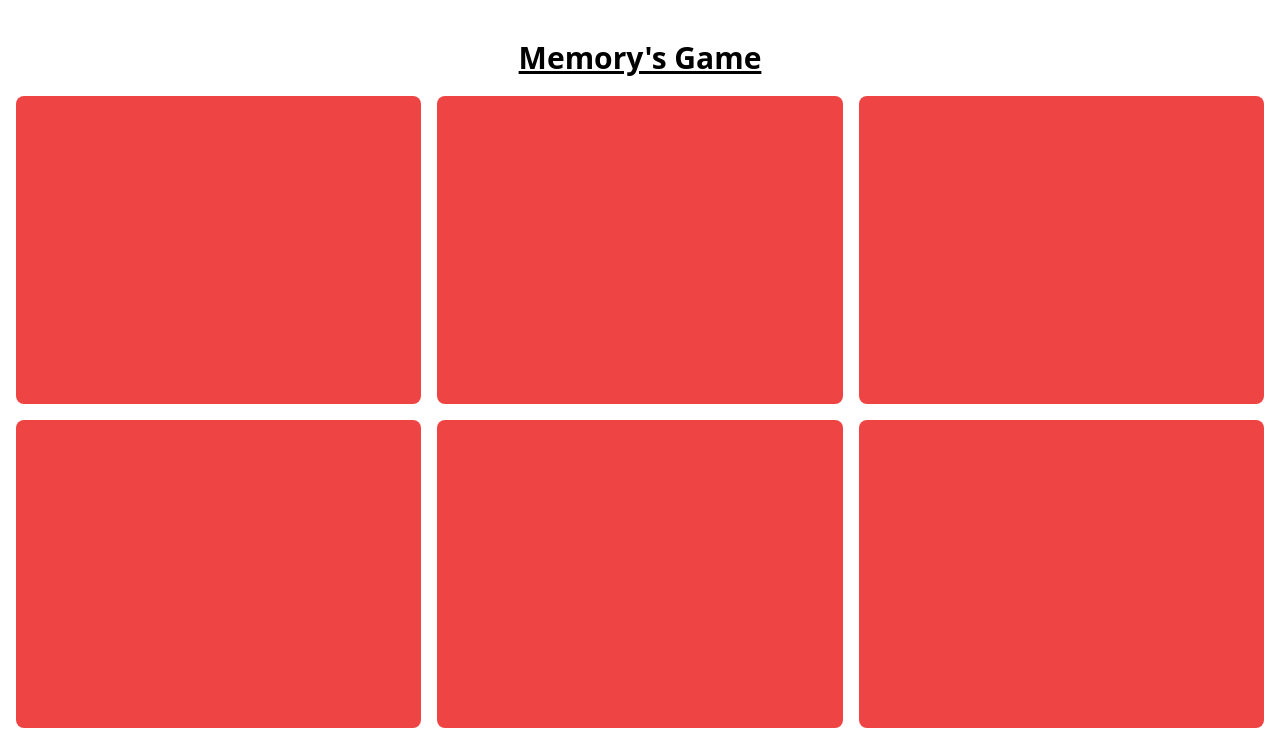
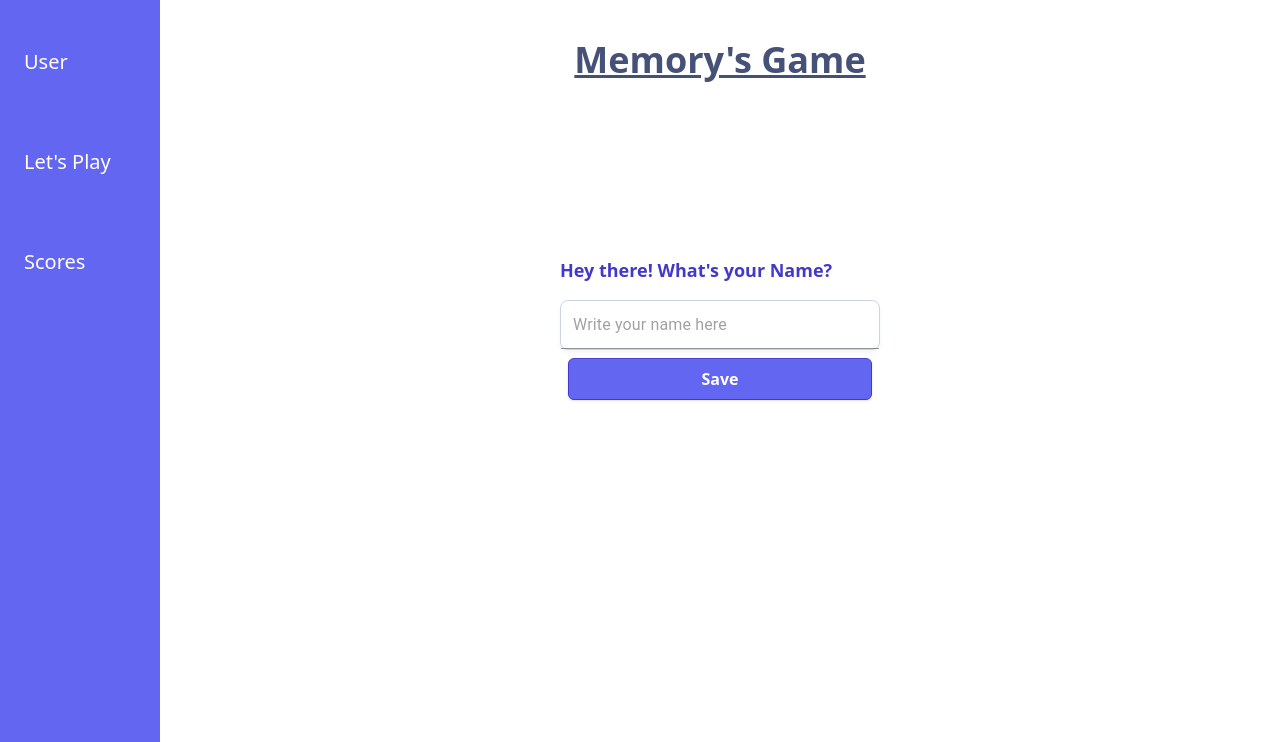
Before and after one commit to NunomValdez/memory_game, a React (Vite) app: page / in a window 1280 px wide. Shown: the top 742 px of the page. Built offline with nearby package versions, Linux system fonts and the light colour scheme.

Commit message:
refactor on routing and styles - ongoing

```diff
--- a/src/App.jsx
+++ b/src/GameApp.jsx
@@ -1,16 +1,12 @@
 import { useEffect, useRef, useContext } from "react";
-import {
-  Routes,
-  Route,
-  // Outlet, Link
-} from "react-router-dom";
+import { Routes, Route, Outlet } from "react-router-dom";
 import ScoreModal from "./components/ScoreModal";
-import UserNameForm from "./components/User";
-
 import GameBoard from "./components/GameBoard";
 import { GameContext } from "./context-provider/ContextProvider";
+import UserNameForm from "./components/UserNameForm";
+import NavBar from "./components/NavBar";
 
-function App() {
+function GameApp() {
   const {
     gameCards,
     setGameCards,
@@ -74,13 +70,16 @@ function App() {
   }
 
   return (
-    <section className="py-10 flex flex-col justify-center items-center">
-      <h1 className="text-3xl font-bold underline justify-center">
+    <div className="flex h-screen">
+      <NavBar />
+      <section className="flex-1 py-10 flex flex-col items-center">
+        <h1 className="text-4xl font-bold text-blue-950 text-opacity-80 underline">
           {`${playerName}'s Game`}
         </h1>
         <Routes>
+          <Route path="/" element={<UserNameForm />} />
           <Route
-          path="/"
+            path="game"
             element={
               <GameBoard
                 duplicatedImagesArray={gameCards}
@@ -88,10 +87,11 @@ function App() {
               />
             }
           />
-        <Route path="user" element={<UserNameForm />} />
-        <Route path="score" element={<ScoreModal />} />
+          <Route path="scores" element={<ScoreModal />} />
         </Routes>
+        <Outlet />
       </section>
+    </div>
   );
 }
-export default App;
+export default GameApp;
--- a/src/components/Card.jsx
+++ b/src/components/Card.jsx
@@ -12,7 +12,7 @@ export default function Card({ photo, handleImageClick, photoIndex }) {
       onClick={() => handleImageClick(photoIndex)}
     >
       <div
-        className={`${cardAnimationClass} absolute top-0 left-0 w-full h-full bg-red-500 rounded-lg`}
+        className={`${cardAnimationClass} absolute top-0 left-0 w-full h-full bg-indigo-500 rounded-lg`}
       ></div>
       <img
         src={src.small}
--- a/src/components/GameBoard.jsx
+++ b/src/components/GameBoard.jsx
@@ -3,7 +3,7 @@ import Card from "./Card";
 /* eslint-disable react/prop-types */
 export default function GameBoard({ duplicatedImagesArray, handleImageClick }) {
   return (
-    <div className="grid grid-rows-3 grid-cols-3 gap-4 justify-center justify-items-center p-4">
+    <div className="grid grid-rows-3 grid-cols-4 gap-4 justify-center justify-items-center">
       {duplicatedImagesArray.map((photo, photoIndex) => (
         <Card
           key={`${photo.id}-${photoIndex}`}
--- /dev/null
+++ b/src/components/NavBar.jsx
@@ -0,0 +1,34 @@
+import { Link } from "react-router-dom";
+
+export default function NavBar() {
+  return (
+    <nav className="flex flex-col justify-start w-40 bg-indigo-500 text-white h-lvh">
+      <ul className="space-y-2 p-4 ">
+        <li>
+          <Link
+            to="/"
+            className="block px-2 hover:underline hover:underline-offset-[6px]  py-8 rounded hover:bg-indigo-600 transition duration-200 text-xl"
+          >
+            User
+          </Link>
+        </li>
+        <li>
+          <Link
+            to="/game"
+            className="block px-2 hover:underline hover:underline-offset-[6px]  py-8 rounded hover:bg-indigo-600 transition duration-200 text-xl"
+          >
+            Let&apos;s Play
+          </Link>
+        </li>
+        <li>
+          <Link
+            to="/game/scores"
+            className="block px-2 hover:underline hover:underline-offset-[6px]  py-8 rounded hover:bg-indigo-600 transition duration-200 text-xl"
+          >
+            Scores
+          </Link>
+        </li>
+      </ul>
+    </nav>
+  );
+}
--- a/src/components/User.jsx
+++ /dev/null
@@ -1,119 +0,0 @@
-/* eslint-disable react/display-name */
-/* eslint-disable react/prop-types */
-import { useEffect, forwardRef, useState, useContext } from "react";
-import PropTypes from "prop-types";
-import { FormControl, useFormControlContext } from "@mui/base/FormControl";
-import { Input } from "@mui/base/Input";
-import clsx from "clsx";
-import { GameContext } from "../context-provider/ContextProvider";
-
-export default function UserNameForm() {
-  const [userName, setUserName] = useState("");
-  const { setPlayerName } = useContext(GameContext);
-
-  // Load name from localStorage on mount
-  useEffect(() => {
-    const storedName = localStorage.getItem("playerName");
-    if (storedName) {
-      setUserName(storedName);
-      setPlayerName(storedName);
-    }
-  }, [setPlayerName]);
-
-  const handleInputChange = (event) => {
-    event.preventDefault();
-    setUserName(event.target.value);
-  };
-  const handleSaveNameInput = () => {
-    setPlayerName(userName);
-    localStorage.setItem("playerName", userName);
-    setUserName(""); // Reset the input field
-  };
-
-  return (
-    <div>
-      <FormControl defaultValue="" className="font-sans pt-52" required>
-        <Label className="font-bold text-lg text-indigo-600">
-          Hey there! What&apos;s your Name?
-        </Label>
-        <Input
-          placeholder="Write your name here"
-          slotProps={{
-            input: {
-              className:
-                "w-80  font-sans font-normal leading-5 px-3 py-2 rounded-lg shadow-md shadow-slate-100 dark:shadow-slate-900 focus:shadow-outline-purple dark:focus:shadow-outline-purple focus:shadow-lg border border-solid border-slate-300 hover:border-purple-500 dark:hover:border-purple-500 focus:border-purple-400 dark:focus:border-purple-500 dark:border-slate-600 bg-white dark:bg-slate-900 text-slate-900 dark:text-slate-300 focus-visible:outline-0",
-            },
-          }}
-          onChange={handleInputChange}
-        />
-        <button
-          className="m-2 bg-indigo-500 hover:bg-indigo-700 text-white font-semibold py-2 px-4 border border-indigo-700 rounded-md shadow transition duration-200 ease-in-out"
-          onClick={handleSaveNameInput}
-        >
-          Save
-        </button>
-      </FormControl>
-    </div>
-  );
-}
-
-const Label = forwardRef(({ className: classNameProp, children }, ref) => {
-  const formControlContext = useFormControlContext();
-  const [dirty, setDirty] = useState(false);
-
-  useEffect(() => {
-    if (formControlContext?.filled) {
-      setDirty(true);
-    }
-  }, [formControlContext]);
-
-  if (formControlContext === undefined) {
-    return <p className={clsx("text-sm mb-1", classNameProp)}>{children}</p>;
-  }
-
-  const { error, required, filled } = formControlContext;
-  const showRequiredError = dirty && required && !filled;
-
-  return (
-    <p
-      ref={ref}
-      className={clsx(
-        "text-sm mb-1",
-        classNameProp,
-        error || showRequiredError ? "invalid text-red-500" : ""
-      )}
-    >
-      {children}
-      {required ? " *" : ""}
-    </p>
-  );
-});
-
-const HelperText = forwardRef((props, ref) => {
-  const { className, ...other } = props;
-  const formControlContext = useFormControlContext();
-  const [dirty, setDirty] = useState(false);
-
-  useEffect(() => {
-    if (formControlContext?.filled) {
-      setDirty(true);
-    }
-  }, [formControlContext]);
-
-  if (formControlContext === undefined) {
-    return null;
-  }
-
-  const { required, filled } = formControlContext;
-  const showRequiredError = dirty && required && !filled;
-
-  return showRequiredError ? (
-    <p ref={ref} className={clsx("text-sm", className)} {...other}>
-      This field is required.
-    </p>
-  ) : null;
-});
-
-HelperText.propTypes = {
-  className: PropTypes.string,
-};
--- /dev/null
+++ b/src/components/UserNameForm.jsx
@@ -0,0 +1,50 @@
+import { useEffect, useState, useContext } from "react";
+import { FormControl, Input } from "@mui/material";
+import { GameContext } from "../context-provider/ContextProvider";
+// import NavBar from "./NavBar";
+
+export default function UserNameForm() {
+  const [userName, setUserName] = useState("");
+  const { setPlayerName } = useContext(GameContext);
+
+  useEffect(() => {
+    const storedName = localStorage.getItem("playerName");
+    if (storedName) {
+      setUserName(storedName);
+      setPlayerName(storedName);
+    }
+  }, [setPlayerName]);
+
+  const handleInputChange = (event) => {
+    setUserName(event.target.value);
+  };
+
+  const handleNameSubmit = () => {
+    setPlayerName(userName);
+    localStorage.setItem("playerName", userName);
+    setUserName("");
+  };
+
+  return (
+    <div className="flex justify-center items-center w-full h-[70%]">
+      <FormControl required className="font-sans pt-52">
+        <label className="font-bold text-lg text-indigo-700">
+          Hey there! What&apos;s your Name?
+        </label>
+        <Input
+          value={userName}
+          placeholder="Write your name here"
+          onChange={handleInputChange}
+          className="w-80 font-sans font-normal leading-5 px-3 py-2 rounded-lg shadow-md shadow-slate-100 dark:shadow-slate-900 focus:shadow-outline-purple dark:focus:shadow-outline-purple focus:shadow-lg border border-solid border-slate-300 hover:border-purple-500 dark:hover:border-purple-500 focus:border-purple-400 dark:focus:border-purple-500 dark:border-slate-600 bg-white dark:bg-slate-900 text-slate-900 dark:text-slate-300 focus-visible:outline-0"
+        />
+        <button
+          onClick={handleNameSubmit}
+          type="submit"
+          className="m-2 bg-indigo-500 hover:bg-indigo-700 text-white font-semibold py-2 px-4 border border-indigo-700 rounded-md shadow transition duration-200 ease-in-out"
+        >
+          Save
+        </button>
+      </FormControl>
+    </div>
+  );
+}
--- a/src/main.jsx
+++ b/src/main.jsx
@@ -1,19 +1,16 @@
 import React from "react";
 import ReactDOM from "react-dom/client";
-import App from "./App.jsx";
 import "./index.css";
 import ContextProvider from "./context-provider/ContextProvider.jsx";
-import { BrowserRouter as Router } from "react-router-dom";
-// import { createBrowserRouter, RouterProvider } from "react-router-dom";
-
-// const router = createBrowserRouter([{ path: "/", Component: App }]);
+import { BrowserRouter } from "react-router-dom";
+import GameApp from "./GameApp.jsx";
 
 ReactDOM.createRoot(document.getElementById("root")).render(
   <React.StrictMode>
-    <Router>
+    <BrowserRouter>
       <ContextProvider>
-        <App />
+        <GameApp />
       </ContextProvider>
-    </Router>
+    </BrowserRouter>
   </React.StrictMode>
 );
```
Lines whose indentation alone changed are shown as unchanged.
